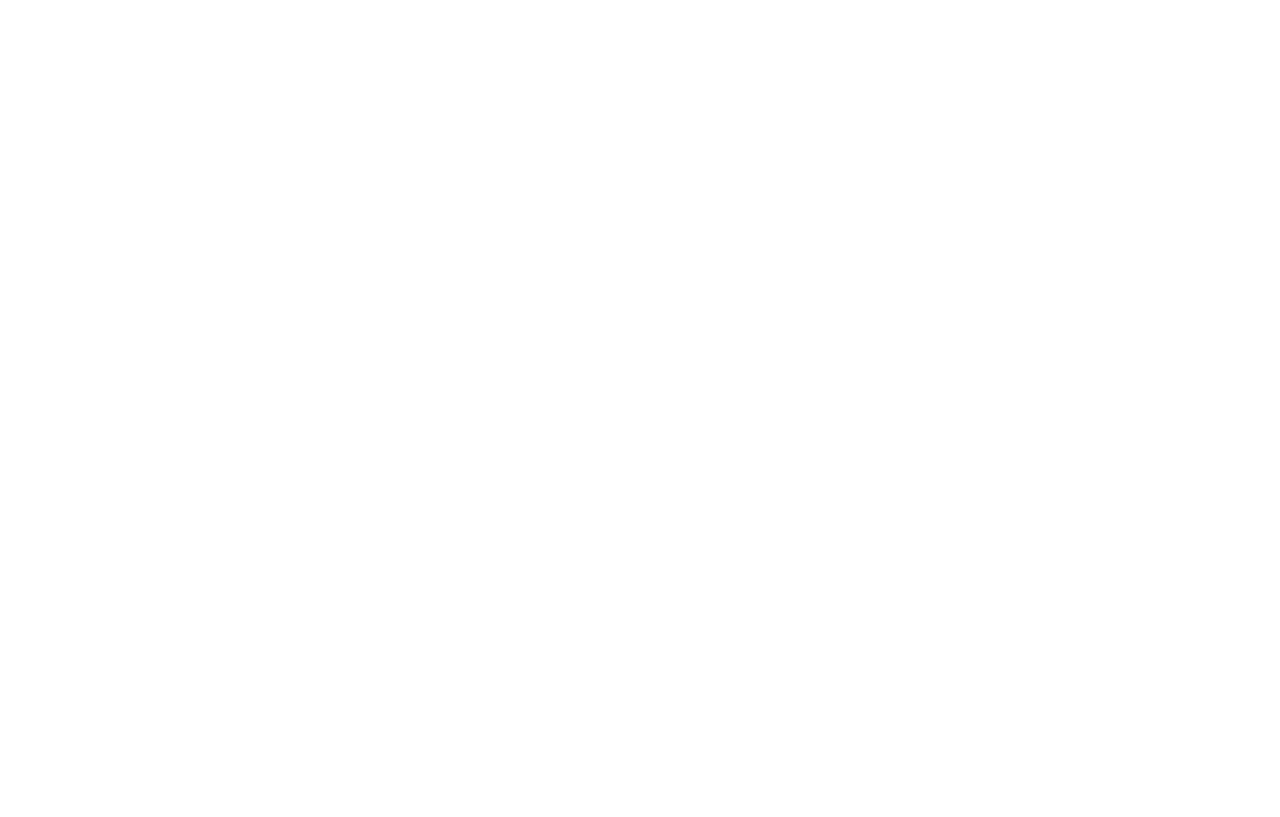
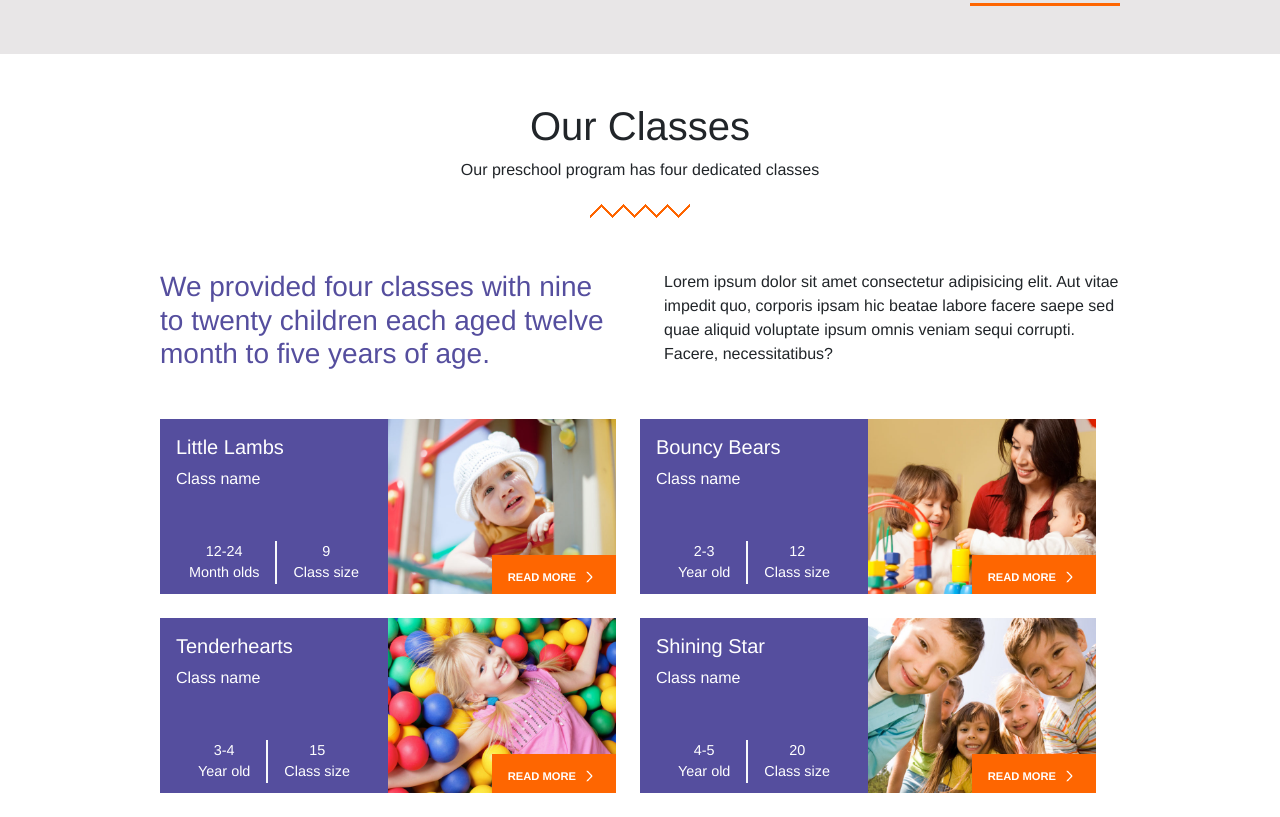
Before and after one commit to Alessio1921/proj-html-vuejs, a Vue app: page / in a window 1280 px wide. Shown: the part 1827-2644 px from the top of the page. Before the commit the page ends 1833 px from the top, so only its background shows below. Built offline with nearby package versions, Linux system fonts and the light colour scheme.

Commit message:
complete section Our Classes

```diff
--- a/src/assets/scss/partials/_common.scss
+++ b/src/assets/scss/partials/_common.scss
@@ -2,3 +2,7 @@
   width: 75%;
   margin: 0 auto;
 }
+.left,
+.right{
+  width: 50%;
+}
--- a/src/assets/scss/partials/_variables.scss
+++ b/src/assets/scss/partials/_variables.scss
@@ -8,3 +8,4 @@
 $lime:#36ad02;
 $yellow:#fcd902;
 $blue:#1bafe4;
+$grey:#e8e6e7;
--- /dev/null
+++ b/src/components/Card.vue
@@ -0,0 +1,111 @@
+<template>
+  <div class="d-flex flex-wrap">
+    <div class="my-card d-flex me-4 mb-4" v-for="(element,index) in cardList" :key="index">
+      <div class="info p-3">
+        <h5 class="text-white">{{element.title}}</h5>
+        <p class="text-white">Class name</p>
+        <div class="info-bottom position-relative text-center">
+          <div class="year text-center pe-3 border-end border-2 border-light d-inline-block">
+            <p>{{element.age}}</p>
+            <p>{{element.year}}</p>
+          </div>
+          <div class="size text-center ms-3 d-inline-block">
+            <p>{{element.size}}</p>
+            <p>Class size</p>
+          </div>
+        </div>
+      </div>
+      <div class="img position-relative">
+        <img :src="require(`../assets/fable/images/`+element.img)" :alt=" element.text+' img'">
+        <div class="read-more text-uppercase text-white position-absolute d-flex">read more <img src="../assets/fable/images/slider_next.png" alt="next img"></div>
+      </div>
+    </div>
+  </div>
+</template>
+
+<script>
+export default {
+  name:"CardHome",
+  data:function(){
+    return{
+      cardList:[
+        {
+          title:"Little Lambs",
+          age:"12-24",
+          year:"Month olds",
+          size:9,
+          img:"class_01-690x506.jpg",
+          text:"little girl photo",
+        },
+        {
+          title:"Bouncy Bears",
+          age:"2-3",
+          year:"Year old",
+          size:12,
+          img:"class_02-690x506.jpg",
+          text:"teacher photo",
+        },
+        {
+          title:"Tenderhearts",
+          age:"3-4",
+          year:"Year old",
+          size:15,
+          img:"class_03-690x506.jpg",
+          text:"little girl photo",
+        },
+        {
+          title:"Shining Star",
+          age:"4-5",
+          year:"Year old",
+          size:20,
+          img:"class_04-690x506.jpg",
+          text:"children photo",
+        }
+      ],
+    }
+  },
+}
+</script>
+
+<style scoped lang="scss">
+  @import "../assets/scss/style.scss";
+  .my-card{
+    width: 456px;
+    height: 175px;
+    background-color: $violet;
+    .info{
+      width: 50%;
+      .info-bottom{
+        color: white;
+        top:50px;
+        font-size:.9rem
+      }
+      p{
+        margin: 0;
+      }
+    }
+    .img{
+      width: 50%;
+      img{
+        height: 100%;
+        width: 100%;
+      }
+      .read-more{
+        bottom: 0;
+        right: 0;
+        background-color: $orange;
+        padding: .8rem;
+        font-size: .8rem;
+        padding-top: 0.5rem;
+        padding-left: 1rem;
+        padding-bottom: 0.2rem;
+        font-size: 0.7rem;
+        font-weight: bold;
+        align-items: center;
+        img{
+          width: 1.7rem;
+        }
+      }
+    }
+  }
+</style>
--- a/src/components/Carousel.vue
+++ b/src/components/Carousel.vue
@@ -32,19 +32,16 @@
           img:"gallery_07-690x506.jpg",
           active:false,
           text:"little girl photo",
-          id:1,
         },
         {
           img:"gallery_01-690x506.jpg",
           active:false,
           text:"children photo",
-          id:2,
         },
         {
           img:"gallery_08-690x506.jpg",
           active:true,
           text:"teacher photo",
-          id:3,
         }
       ],
     }
--- a/src/components/Main.vue
+++ b/src/components/Main.vue
@@ -49,7 +49,7 @@
       </div>
     </section>
     <!-- section overview -->
-    <section id="overview" class="my-5">
+    <section id="overview" class="my-5 py-5">
       <div class="my-container d-flex">
         <!-- left part -->
         <div class="left">
@@ -90,24 +90,74 @@
         </div>
       </div>
     </section>
+    <!-- section our classes -->
+    <section id="our-classes">
+      <div class="our-top text-center">
+        <h1>Our Classes</h1>
+        <p>Our preschool program has four dedicated classes</p>
+        <img src="../assets/fable/images/header_divider.png" alt=" header divider img">
+      </div>
+      <div class="my-container d-flex">
+        <!-- left part -->
+        <div class="left me-5">
+          <h3 class="my-5">
+            We provided four classes with nine to twenty children each aged twelve month to five years of age.
+          </h3>
+          <!-- <div class="my-card d-flex">
+            <div class="info p-3">
+              <h5 class="text-white">Little Lambs</h5>
+              <p class="text-white">Class name</p>
+              <div class="info-bottom position-relative text-center">
+                <div class="year text-center pe-3 border-end border-2 border-light d-inline-block">
+                  <p>12-24</p>
+                  <p>Month olds</p>
+                </div>
+                <div class="size text-center ms-3 d-inline-block">
+                  <p>9</p>
+                  <p>Class size</p>
+                </div>
+              </div>
+            </div>
+            <div class="img position-relative">
+              <img src="../assets/fable/images/class_01-690x506.jpg" alt="little girl photo">
+              <div class="read-more text-uppercase text-white position-absolute d-flex">read more <img src="../assets/fable/images/slider_next.png" alt="next img"></div>
+            </div>
+          </div> -->
+        </div>
+        <!-- right part -->
+        <div class="right">
+          <p class="my-5">
+            Lorem ipsum dolor sit amet consectetur adipisicing elit. Aut vitae impedit quo, corporis ipsam hic beatae labore facere saepe sed quae aliquid voluptate ipsum omnis veniam sequi corrupti. Facere, necessitatibus?
+            </p>
+        </div>
+      </div>
+      <div class="my-container">
+        <Card />
+      </div>
+    </section>
   </main>
 </template>
 
 <script>
 import Carousel from './Carousel.vue'
+import Card from './Card.vue'
+
 export default {
   name: 'indexMain',
   components: {
     Carousel,
+    Card
   },
-  props: {
-  }
+
 }
 </script>
 
 <!-- Add "scoped" attribute to limit CSS to this component only -->
 <style scoped lang="scss">
-@import "../assets/scss/style.scss";
+  @import "../assets/scss/style.scss";
+  h3{
+    color: $violet;
+  }
   main{
     #welcome{
       h1{
@@ -147,12 +197,8 @@
     }
     // overview
     #overview{
-      background-color: $white;
+      background-color: $grey;
       .left{
-        width: 50%;
-        h3{
-          color: $violet;
-        }
         .title.orange{
           background-color: $orange;
         }
@@ -192,14 +238,12 @@
               transform: translate(-50%,-50%);
             }
           }
-          h3{
-            color:$violet;
-          }
         }
-      };
-      .right{
-        width: 50%;
       }
     }
+    // our classes
+    #our-classes{
+
+      }
   }
 </style>
```
